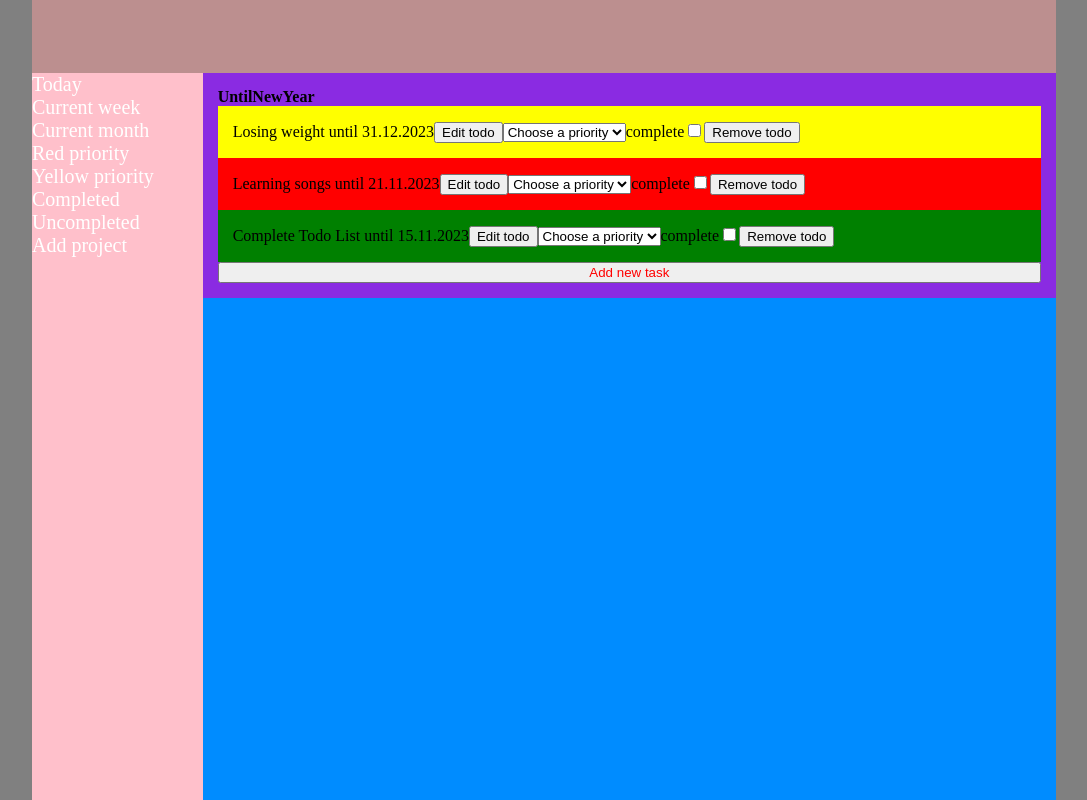
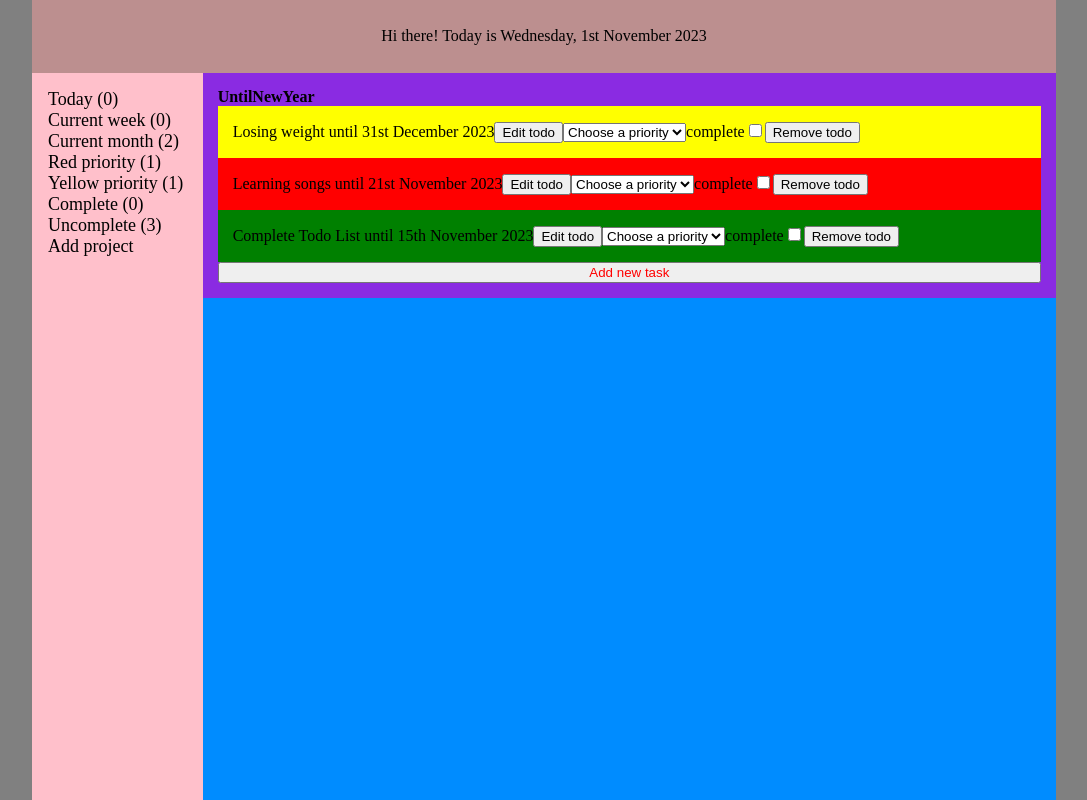
Before and after one commit to DmytroGnipel/Todo-List, a website built with webpack: page dist/index.html in a window 1280 px wide. Shown: the whole page, without its empty margins (96-1183 px from the left). Built offline with nearby package versions, Linux system fonts and the light colour scheme.

Commit message:
add and test functions greeting, showHowMuch and addAmountInFiltred

```diff
--- a/src/index.js
+++ b/src/index.js
@@ -1,6 +1,8 @@
+import { format} from "date-fns"
+
 import {
     todoList, createTodo, addTodo, createProject, removeTodo, addProject, toggleCompleteness,
-    changePriority, changeTodo, searchTodobyId, changeLocalStorage, filterTodo
+    changePriority, changeTodo, searchTodobyId, changeLocalStorage, filterTodo, greeting, showHowMuch
 } from './logic'
 
 //arrange divs with projects in the div 'content' (forming main page)
@@ -140,6 +142,7 @@ function someFunctions () {
     toggleCheckboxes ()
     setSelects ()
     changeLocalStorage ()
+    addAmountInFiltred ()
 
 }
 
@@ -239,7 +242,7 @@ function arrangeTodoDivs (array, place) {
         const priorityChanger = createPriorityChanger(todo)
         const span = getCompletenessChanger(todo)
         checkCompletnessTodo(todo, todoDiv)
-        todoDiv.append(todo.title, ' until ', todo.dueDate,  editButton, priorityChanger, span, removeButton)
+        todoDiv.append(todo.title, ' until ', dateFormatting (todo),  editButton, priorityChanger, span, removeButton)
         place.append(todoDiv)
     }
 }
@@ -316,3 +319,32 @@ function showSorted (byWhatSorted) {
 function showThisDirectoryIsEmpty () {
     document.querySelector('.content').innerHTML='There is no tasks in this directory'
 }
+
+//greeting users
+;(function () {
+    document.querySelector('.header').textContent = greeting()
+}())
+
+function dateFormatting (todo) {
+    const arrayWithDueDate = todo.dueDate.split('.')
+    return format(new Date(arrayWithDueDate[2], arrayWithDueDate[1] - 1,
+    arrayWithDueDate[0]), "do' 'MMMM' 'yyyy")
+}
+
+function addAmountInFiltred () {
+    const month = document.querySelector('.month')
+    const week = document.querySelector('.week')
+    const day = document.querySelector('.day')
+    const red = document.querySelector('.red')
+    const yellow = document.querySelector('.yellow')
+    const complete = document.querySelector('.complete')
+    const uncomplete = document.querySelector('.uncomplete')
+    month.textContent = `Current month (${showHowMuch().monthLength})`
+    week.textContent = `Current week (${showHowMuch().weekLength})`
+    day.textContent = `Today (${showHowMuch().dayLength})`
+    red.textContent = `Red priority (${showHowMuch().redLength})`
+    yellow.textContent = `Yellow priority (${showHowMuch().yellowLength})`
+    complete.textContent = `Complete (${showHowMuch().completeLength})`
+    uncomplete.textContent = `Uncomplete (${showHowMuch().uncompleteLength})`
+}
+addAmountInFiltred ()
--- a/src/logic.js
+++ b/src/logic.js
@@ -1,4 +1,5 @@
-import { formatDistance, subDays } from "date-fns"
+import { format} from "date-fns"
+
 //create todoList with default project and three dummy todos.
 const defaultTodoList = {
     //introduce counterId for numberning all subsequent todos. This counterId will be moving with todoList
@@ -166,10 +167,29 @@ const filterTodo = () => {
 
         }
     }
+
     return {month, week, day, red, yellow, complete, uncomplete}
 }
 
+const showHowMuch = () => {
+    const object = filterTodo ()
+    const monthLength = object.month.length
+    const weekLength = object.week.length
+    const dayLength = object.day.length
+    const redLength = object.red.length
+    const yellowLength = object.yellow.length
+    const completeLength = object.complete.length
+    const uncompleteLength = object.uncomplete.length
+return {
+    monthLength, weekLength, dayLength, redLength, yellowLength, completeLength, uncompleteLength
+}
+
+}
+console.log(showHowMuch())
+
+const greeting = () => format(new Date(), "'Hi there! Today is' eeee', 'do' 'MMMM' 'yyyy")
+
 export {todoList, createTodo, addTodo,
     createProject, addProject, toggleCompleteness, changePriority, removeTodo,
-    changeTodo, searchTodobyId, changeLocalStorage, filterTodo
+    changeTodo, searchTodobyId, changeLocalStorage, filterTodo, greeting, showHowMuch
 }
--- a/src/style.css
+++ b/src/style.css
@@ -20,10 +20,15 @@ body {
 .header {
     background-color: rosybrown;
     grid-area: 1 / 1 / 2 / -1;
+    display: flex;
+    justify-content: center;
+    align-items: center;
 }
 
 .side {
     background-color: pink;
+    padding: 2vh;
+
 }
 
 .content {
@@ -76,9 +81,9 @@ button {
 }
 
 a {
-    color:white;
+    color:black;
     align-self: self-end;
-    font-size: 20px;
+    font-size: 18px;
     text-decoration: none;
 }
 
```
Also changed, not shown: dist/index.html, dist/main.js.
